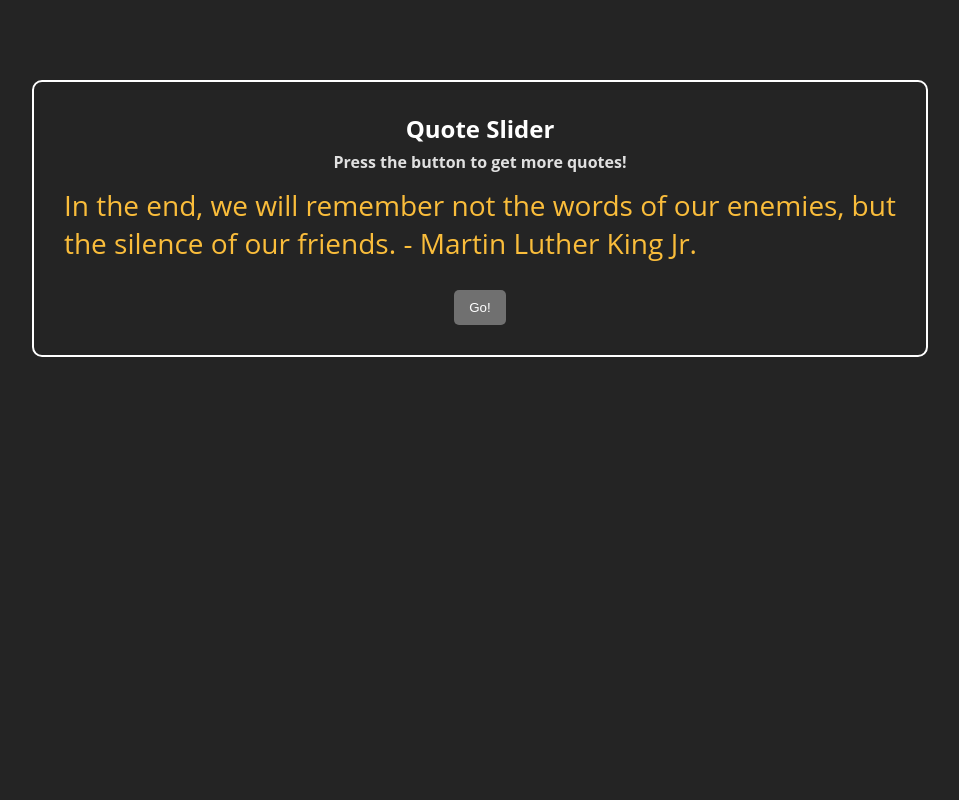
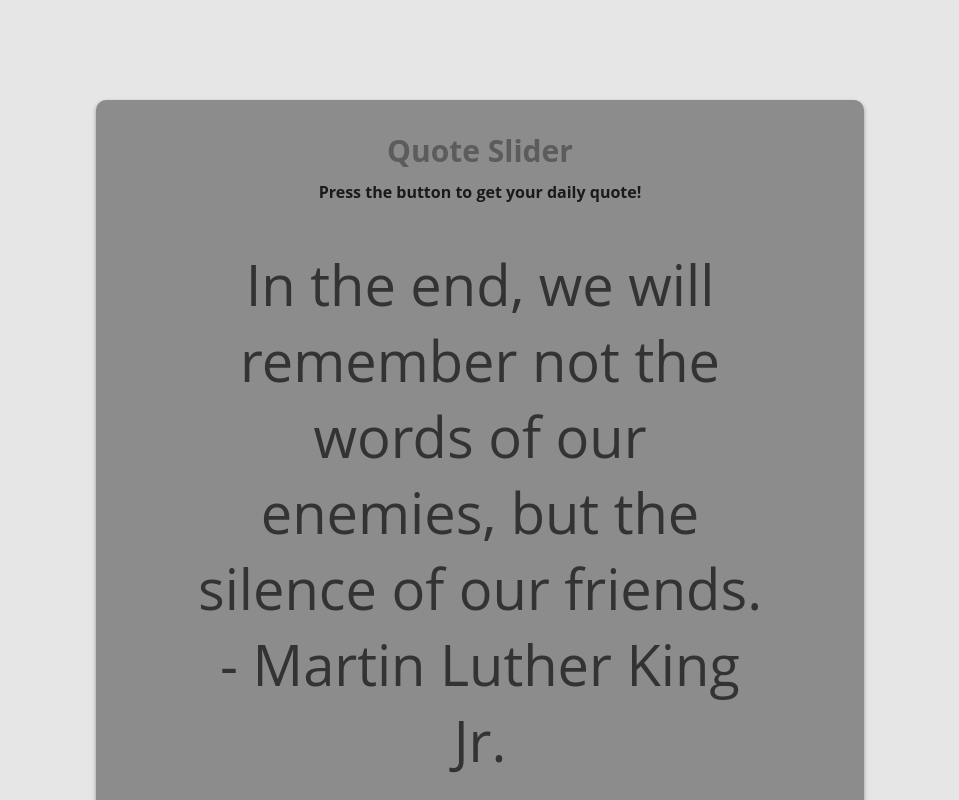
Before and after one commit to strejodv/Quote-Generator, a React (Vite) app: page / in a window 1280 px wide. Shown: the top 800 px of the page, without its empty margins (160-1119 px from the left). Built offline with nearby package versions, Linux system fonts and the light colour scheme.

Commit message:
new CSS before fetching coding

```diff
--- a/src/Slider.jsx
+++ b/src/Slider.jsx
@@ -29,9 +29,9 @@
         <div className="box">
             <div className="actualSlider">
                 <h1>Quote Slider</h1>
-                <h2>Press the button to get more quotes!</h2>
+                <h2>Press the button to get your daily quote!</h2>
                 <p>{randomQuote}</p>
-                <button onClick={handleGetQuote}>Go!</button>
+                <button onClick={handleGetQuote}>Get quote!</button>
             </div>
         </div>
         </>
--- a/src/index.css
+++ b/src/index.css
@@ -3,7 +3,7 @@
     padding: 0;
     width: 100%;
     height: 100%;
-    background-color: #242424;
+    background-color: #e6e6e6;
     color: rgb(255, 255, 255);
     font-family: 'Open Sans', sans-serif;
   }
@@ -14,8 +14,7 @@
   justify-content: center;
   align-items: center;
   box-sizing: border-box;
-  transform: translateY(80px);
-  width: 100%;
+  transform: translateY(100px);
 }
 
 .actualSlider {
@@ -24,37 +23,48 @@
     justify-content: center;
     align-items: center;
     box-sizing: border-box;
-    width: 70%;
-    padding: 30px;
-    border: 2px solid;
+    width: 60%;
+    padding-top: 30px;
+    padding-bottom: 30px;
     border-radius: 10px;
+    background-color: #8c8c8c;
+    box-shadow: 0 2px 4px rgb(156, 155, 155);
 }
 
 .actualSlider h1 {
-  font-size: 24px;
+  font-size: 30px;
   margin-top: 0;
-  color: rgb(255, 255, 255);
+  color: #5c5c5c;
 }
 
 .actualSlider h2 {
   font-size: 16px;
   margin-top: -10px;
-  color: rgb(224, 224, 224);
+  color: #1a1a1a;
 }
 
 .actualSlider p {
+  text-align: center;
   font-weight: 500;
-  font-size: 28px;
-  margin-top: 0px;
-  color: rgb(250, 189, 59);
+  font-size: 56px;
+  margin-top: 30px;
+  margin-bottom: 60px;
+  margin-right: 100px;
+  margin-left: 100px;
+  color: #333333;
+
 }
 
 .actualSlider button {
- background-color: rgb(112, 112, 112);
- color: white;
+ background-color: #5c5c5c;
+ color: #1a1a1a;
+ font-size: 16px;
+ font-weight: 600;
  border: none;
+ margin-bottom: 45px;
  border-radius: 5px;
  padding: 10px 15px;
+ box-shadow: 0 2px 4px rgb(114, 113, 113);
  cursor: pointer;
 }
 
```
